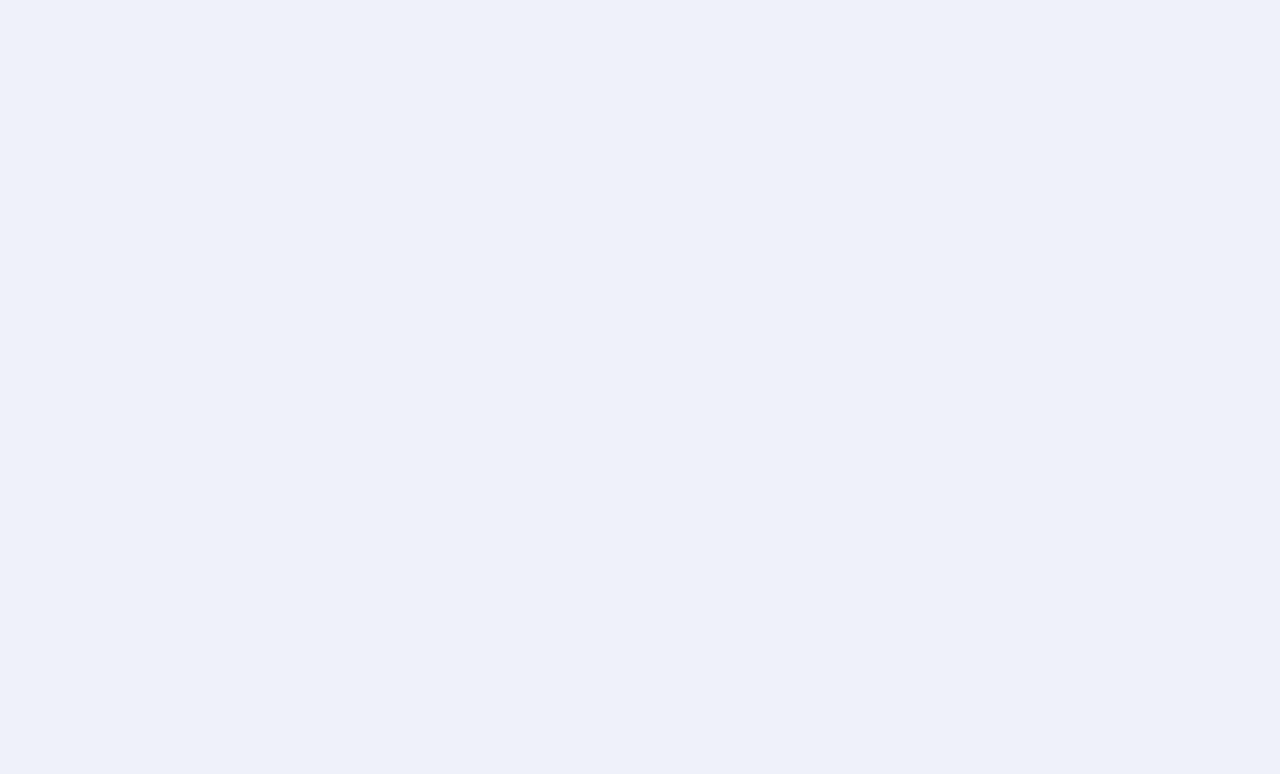
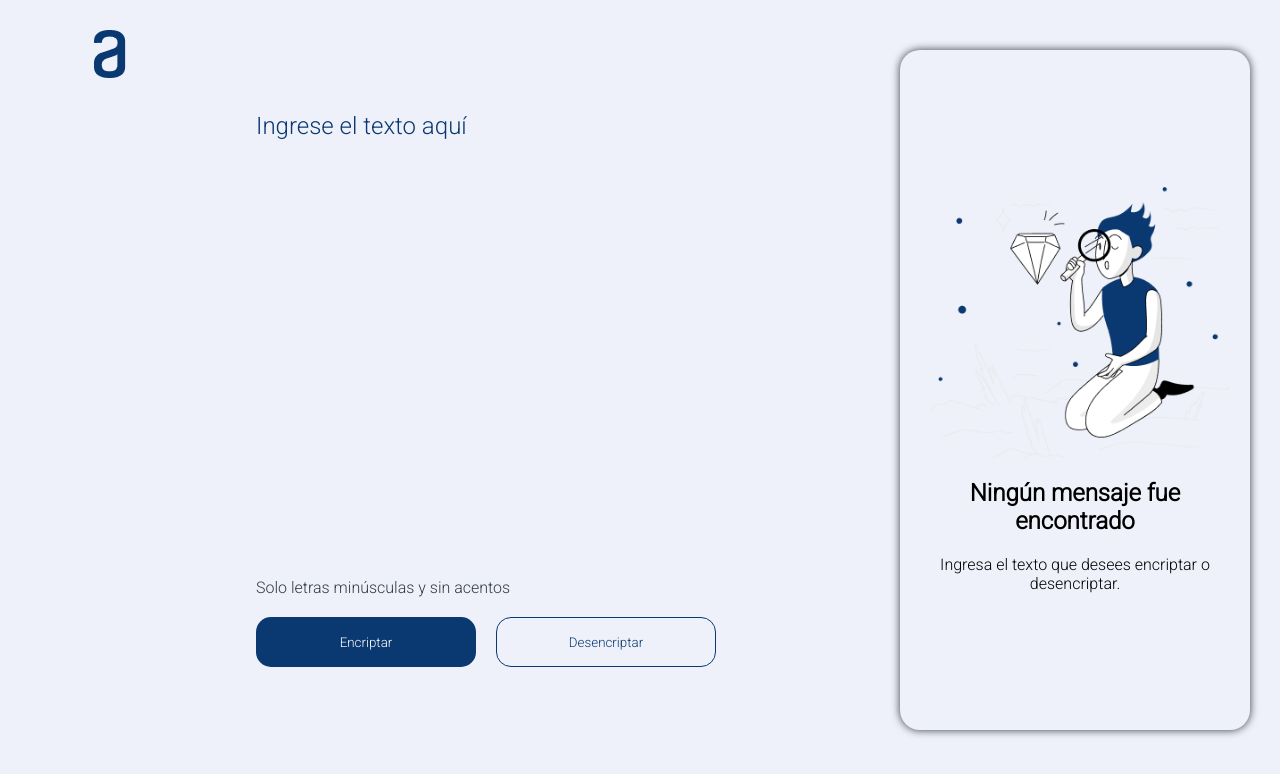
Before and after one commit to Edalenp/reto-encriptador, a plain HTML site: page index.html in a window 1280 px wide. Drawn offline with Linux system fonts and the light colour scheme.

Commit message:
Insertando archivos

```diff
--- a/index.html
+++ b/index.html
@@ -1,5 +1,5 @@
 <!DOCTYPE html>
-<html lang="en">
+<html lang="es">
 <head>
     <meta charset="UTF-8">
     <meta name="viewport" content="width=device-width, initial-scale=1.0">
@@ -10,6 +10,37 @@
     <link rel="stylesheet" href="styles.css">
 </head>
 <body>
+    <header>
+        <img src="src/logo_alura.png" alt="Logo de Alura">
+    </header>
 
+    <main>
+        <div class="texto-contenido">
+            <textarea class="texto-introducido" placeholder="Ingrese el texto aquí"></textarea>
+        </div>
+
+        <div class="contenedor-espera">
+            <img src="src/persona.png" alt="Persona observando con lupa un diamante">
+            <h2>Ningún mensaje fue encontrado</h2>
+            <p>Ingresa el texto que desees encriptar o desencriptar.</p>
+        </div>
+
+        <div class="contenedor-respuesta"></div>
+
+        <p id="advertencia">Solo letras minúsculas y sin acentos</p>
+
+        <div class="botones">
+            <button id="boton-encriptar">Encriptar</button>
+            <button id="boton-desencriptar">Desencriptar</button>
+        </div>
+
+        <div class="contenedor-espera-responsive">
+            <h2>Ningún mensaje fue encontrado</h2>
+            <p>Ingresa el texto que desees encriptar o desencriptar.</p>
+        </div>
+    </main>
+
+
+    <script src="app.js"></script>
 </body>
 </html>
```
Also changed, not shown: app.js (added), src/logo_alura.png (added), src/persona.png (added).
